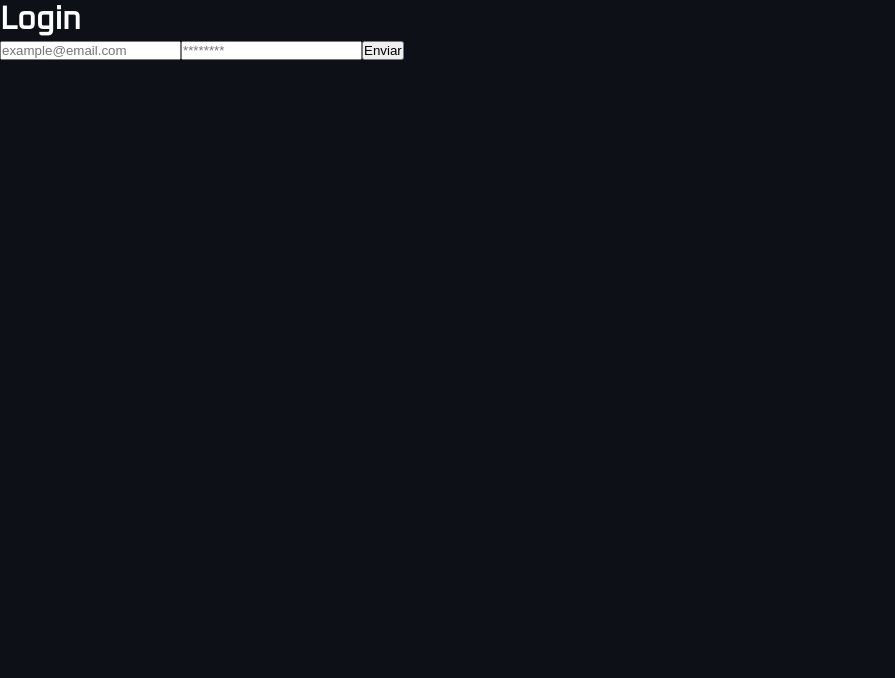
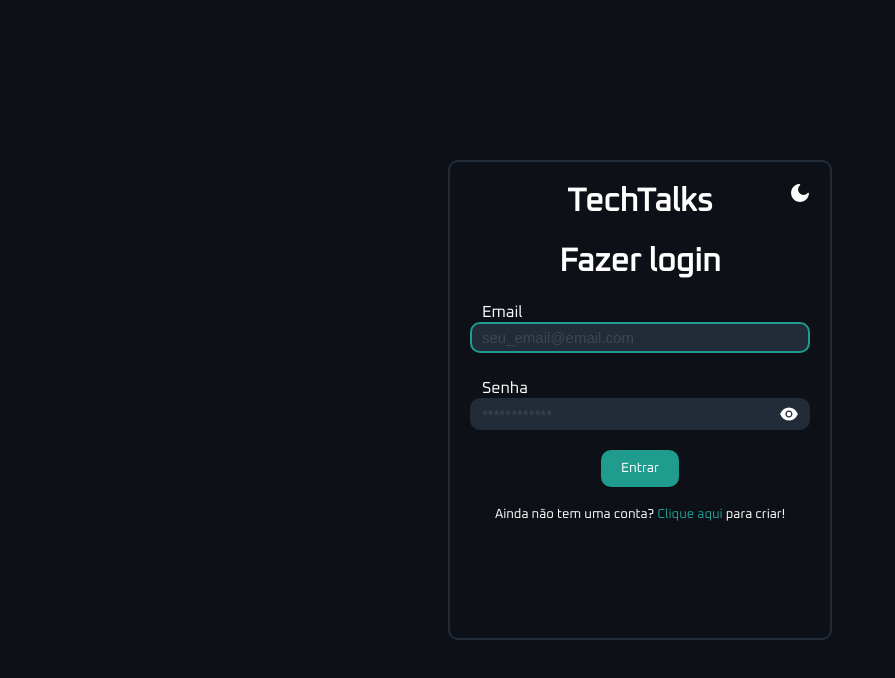
Before and after one commit to Alv4r0Dev13/PW2_Frontend, a React (Create React App) app: page /login in a window 1280 px wide. Shown: the top 678 px of the page, without its empty margins (0-895 px from the left). Built offline with nearby package versions, Linux system fonts and the light colour scheme; no server answers.

Commit message:
finish "Login" page

```diff
--- /dev/null
+++ b/src/components/ComponentInput/index.tsx
@@ -0,0 +1,46 @@
+import { useState } from 'react';
+import { ComponentInputI } from '../../utils/components';
+import {
+  Container,
+  Input,
+  InputContainer,
+  Label,
+  ShowPasswordButton,
+} from './styles';
+import { EyeFilled, EyeInvisibleFilled } from '@ant-design/icons';
+import colors from '../../styles/colors';
+
+const ComponentInput: React.FC<ComponentInputI> = ({
+  label,
+  error,
+  name,
+  type,
+  ...props
+}) => {
+  const [passwordShow, setPasswordShow] = useState(false);
+  const [inputType, setInputType] = useState(type);
+
+  function toggleShowPassword() {
+    if (inputType === 'password') setInputType('text');
+    else setInputType('password');
+    setPasswordShow(!passwordShow);
+  }
+
+  return (
+    <Container>
+      {label && <Label htmlFor={props.id}>{label}</Label>}
+      <InputContainer
+        style={{ borderColor: error ? colors.dark.danger : undefined }}
+      >
+        <Input type={inputType} {...props} />
+        {type === 'password' && (
+          <ShowPasswordButton onClick={toggleShowPassword}>
+            {passwordShow ? <EyeInvisibleFilled /> : <EyeFilled />}
+          </ShowPasswordButton>
+        )}
+      </InputContainer>
+    </Container>
+  );
+};
+
+export default ComponentInput;
--- /dev/null
+++ b/src/components/ComponentInput/styles.ts
@@ -0,0 +1,43 @@
+import styled from 'styled-components';
+
+export const Container = styled.div`
+  display: flex;
+  flex-direction: column;
+`;
+
+export const Label = styled.label`
+  margin-left: 12px;
+`;
+
+export const InputContainer = styled.label`
+  display: flex;
+  background-color: ${props => props.theme.backgroundLighter};
+  border: 2px solid ${props => props.theme.backgroundLighter};
+  border-radius: 10px;
+  padding: 5px 10px;
+
+  &:focus-within {
+    border-color: ${props => props.theme.success};
+  }
+`;
+
+export const Input = styled.input`
+  flex: 1;
+  color: ${props => props.theme.textMain};
+  background: none;
+  border: none;
+  font-size: 15px;
+
+  &::placeholder {
+    color: ${props => props.theme.textPlaceholder};
+  }
+`;
+
+export const ShowPasswordButton = styled.button`
+  display: flex;
+  color: ${props => props.theme.textMain};
+  font-size: 18px;
+  align-items: center;
+  background: none;
+  border: none;
+`;
--- a/src/components/ToggleTheme/index.tsx
+++ b/src/components/ToggleTheme/index.tsx
@@ -6,7 +6,7 @@ import colors from '../../styles/colors';
 import { ToggleThemeI } from '../../utils/components';
 import { AppTheme } from '../../utils/types';
 
-const ToggleTheme: React.FC<ToggleThemeI> = ({ size }) => {
+const ToggleTheme: React.FC<ToggleThemeI> = ({ size, style }) => {
   const [theme, setTheme] = useState<AppTheme>('dark');
 
   function handleToggle() {
@@ -23,7 +23,7 @@ const ToggleTheme: React.FC<ToggleThemeI> = ({ size }) => {
 
   return (
     <Container
-      style={{ color: colors[theme].textMain, fontSize: size }}
+      style={{ color: colors[theme].textMain, fontSize: size, ...style }}
       onClick={handleToggle}
     >
       {theme === 'light' ? <SunFilled /> : <MoonFilled />}
--- a/src/pages/Login/index.tsx
+++ b/src/pages/Login/index.tsx
@@ -2,6 +2,18 @@ import React, { useState } from 'react';
 import { useLocation, useNavigate } from 'react-router-dom';
 import axios from '../../services/axios';
 import { setStorage } from '../../services/storage';
+import {
+  AccountMessage,
+  InputContainer,
+  Container,
+  ErrorMessage,
+  MessageLink,
+  SendButton,
+  Title,
+  Content,
+} from './styles';
+import ToggleTheme from '../../components/ToggleTheme';
+import ComponentInput from '../../components/ComponentInput';
 
 const Login = () => {
   const [email, setEmail] = useState('');
@@ -13,11 +25,11 @@ const Login = () => {
 
   async function handleLogin() {
     await axios
-    .post('/users/login', {email, password})
+      .post('/users/login', { email, password })
       .then(
         // OK
         async resp => {
-        await setStorage('user', resp.data.payload);
+          setStorage('user', resp.data.payload);
           navigate(location.state);
         },
 
@@ -25,12 +37,12 @@ const Login = () => {
         reason => {
           const data = reason.response.data;
           console.log(data);
-        setLoginError(data.message)
+          setLoginError(data.message);
         },
       )
       .catch(err => {
         console.log(err);
-      setLoginError('Ocorreu um erro no servidor')
+        setLoginError('Ocorreu um erro no servidor');
       });
     // const error = await userLogin({email, password});
     // if (!error)
@@ -38,28 +50,47 @@ const Login = () => {
   }
 
   return (
-    <div style={{color: '#ffffff'}}>
-      <h1>Login</h1>
-      {loginError && <p>{loginError}</p>}
-      <input
+    <Container>
+      <Content>
+        <Title>TechTalks</Title>
+        <ToggleTheme size={20} style={{ position: 'absolute', right: 20 }} />
+        <Title>Fazer login</Title>
+        <InputContainer>
+          <ComponentInput
+            label="Email"
             type="text"
             name="email"
             id="email"
-        placeholder="example@email.com"
+            placeholder="seu_email@email.com"
+            error={!!loginError}
             value={email}
             onChange={e => setEmail(e.target.value)}
+            autoFocus
           />
-      <input
+          <ErrorMessage>{loginError || ''}</ErrorMessage>
+        </InputContainer>
+        <InputContainer>
+          <ComponentInput
+            label="Senha"
             type="password"
             name="password"
             id="password"
-        placeholder="********"
+            placeholder="************"
+            error={!!loginError}
             value={password}
             onChange={e => setPassword(e.target.value)}
           />
-      <button type="button" onClick={handleLogin}>Enviar</button>
-    </div>
+        </InputContainer>
+        <SendButton type="button" onClick={handleLogin}>
+          Entrar
+        </SendButton>
+        <AccountMessage>
+          Ainda não tem uma conta?{' '}
+          <MessageLink to="register">Clique aqui</MessageLink> para criar!
+        </AccountMessage>
+      </Content>
+    </Container>
   );
-}
+};
 
 export default Login;
--- /dev/null
+++ b/src/pages/Login/styles.ts
@@ -0,0 +1,56 @@
+import styled from 'styled-components';
+import { Link } from 'react-router-dom';
+
+export const Container = styled.div`
+  display: flex;
+  justify-content: center;
+  align-items: center;
+  height: 100vh;
+`;
+
+export const Content = styled.div`
+  position: relative;
+  display: flex;
+  flex-direction: column;
+  border: 2px solid ${props => props.theme.outline};
+  border-radius: 10px;
+  gap: 20px;
+  width: 30%;
+  height: 60%;
+  padding: 20px;
+  margin: auto auto;
+`;
+
+export const Title = styled.h1`
+  text-align: center;
+`;
+
+export const InputContainer = styled.div``;
+
+export const ErrorMessage = styled.p`
+  color: ${props => props.theme.danger};
+  font-size: 13px;
+  margin: 5px 12px 0;
+`;
+
+export const AccountMessage = styled.p`
+  font-size: 13px;
+  text-align: center;
+`;
+
+export const MessageLink = styled(Link)`
+  color: ${props => props.theme.success};
+  display: inline;
+`;
+
+export const SendButton = styled.button`
+  color: white;
+  background-color: ${props => props.theme.success};
+  border: none;
+  margin: 0 auto;
+  padding: 10px 20px;
+
+  &:hover {
+    background-color: ${props => props.theme.successLight};
+  }
+`;
--- a/src/styles/index.ts
+++ b/src/styles/index.ts
@@ -18,4 +18,19 @@ export default createGlobalStyle`
     color: ${colors[theme].textMain};
     font-family: 'Oxanium';
   }
+
+  a {
+    text-decoration: none;
+  }
+
+  a:hover {
+    text-decoration: underline;
+  }
+
+  button {
+    font-family: 'Oxanium';
+    cursor: pointer;
+    border: none;
+    border-radius: 10px;
+  }
 `;
```
Also changed, not shown: src/utils/components.ts (+9 -0 lines). Lines whose indentation alone changed are shown as unchanged.
